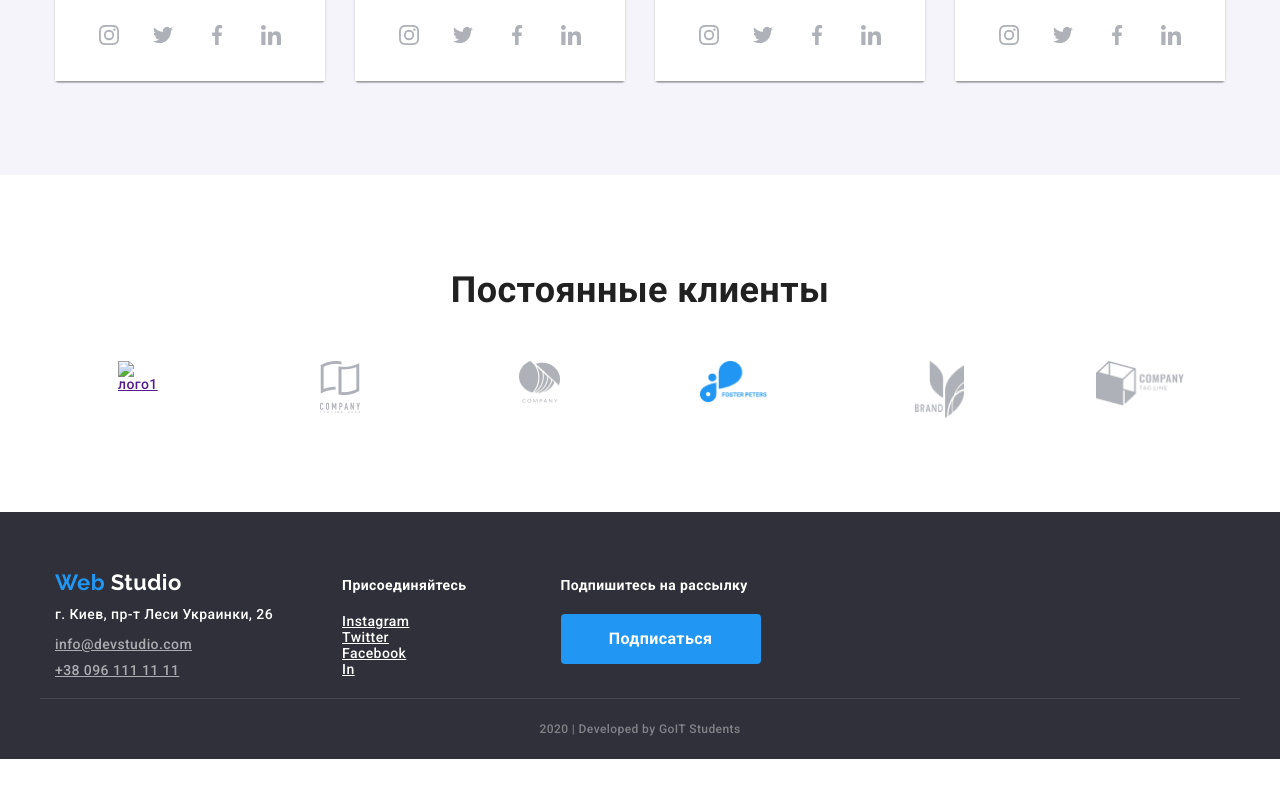
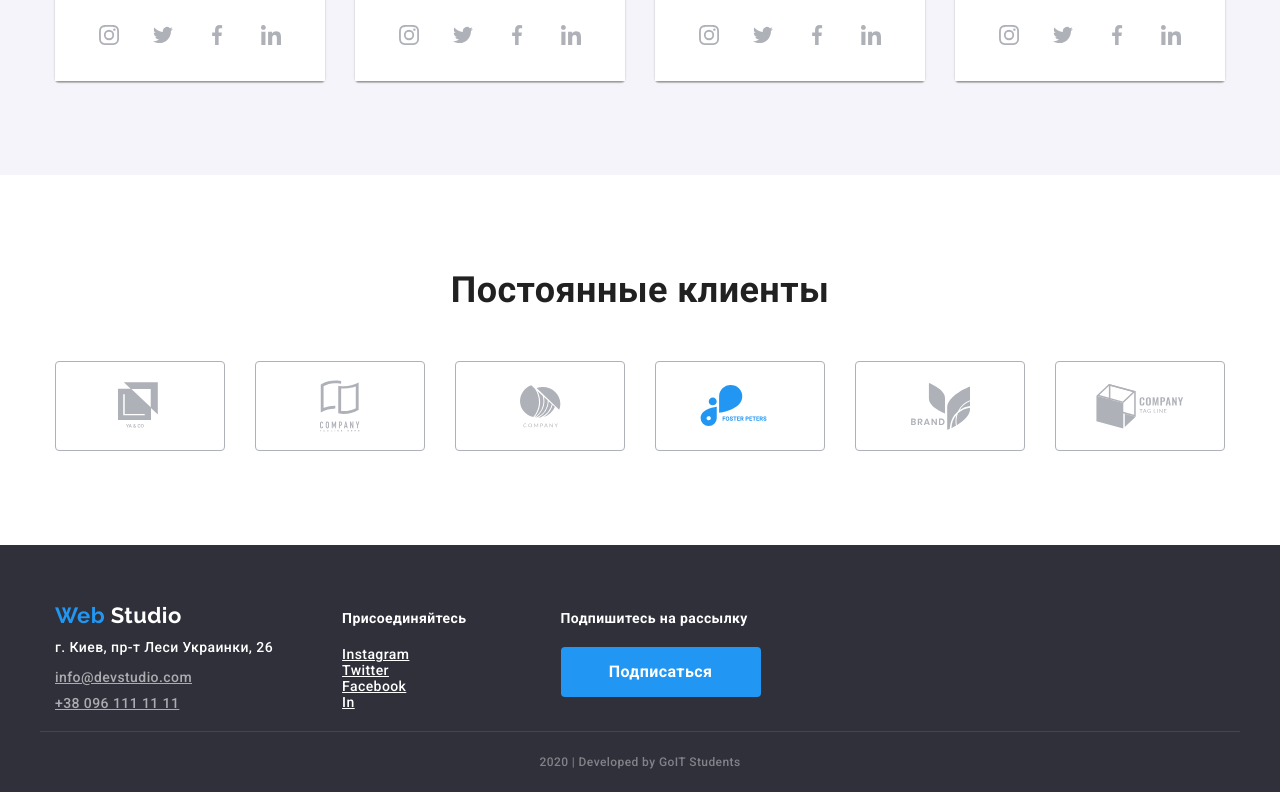
Before and after one commit to OleksandrHrubyi/goit-markup-hw-03, a plain HTML site: page index.html in a window 1280 px wide. Shown: the part 2223-3015 px from the top of the page. Before the commit the page ends 2982 px from the top, so only its background shows below. Drawn offline with nearby package versions, Linux system fonts and the light colour scheme.

Commit message:
Оформляет наших клиентов

```diff
--- a/css/styles.css
+++ b/css/styles.css
@@ -505,6 +505,9 @@ margin-right: 30px;
 .custumer-list
 {
     display: flex;
+    margin: 0px;
+    padding: 0px;
+    justify-content: space-between;
 }
 
 .customer-item
@@ -539,12 +542,41 @@ margin-right: 30px;
     padding: 0px;
 }
 
-.costumer-img
+
+.costomer-icon
 {
-    display: block;
-    margin-right: auto;
-    margin-left: auto;
+    fill: #AFB1B8;
 }
+
+.customer-link-icon:hover .costomer-icon
+{
+    fill: #2196F3;
+}
+
+
+.customer-link-icon
+{
+    display: flex;
+    justify-content: center;
+    align-items: center;
+    margin: 0px;
+    padding: 0px;
+    width: 170px;
+    height: 90px;
+    border: 1px solid #AFB1B8;
+    border-radius: 4px;
+
+}
+
+.customer-link-icon:hover
+{
+    border: 1px solid #2196F3;;
+}
+
+
+
+
+
 
 /* footer */
 .footer
--- a/index.html
+++ b/index.html
@@ -370,32 +370,62 @@
 
             <li class="customer-item">
                 <h3 class="visually-hidden">Невидимое название компании-1</h3>
-                <a class="costumer-link" href=""><img class="costumer-img" src="./img/logo1.png" alt="лого1" width="44" height="49"></a>
+                <a class="customer-link-icon" href="">
+                    <svg class="costomer-icon" width="44" height="49">
+                    <use href="./img/sprite.svg#icon-logoone"></use>
+                    </svg>
+                </a>
             </li>
 
             <li class="customer-item">
                 <h3 class="visually-hidden">Невидимое название компании-2</h3>
-                <a class="costumer-link" href=""><img class="costumer-img" src="./img/logo2.png" alt="лого2" width="40" height="52"></a>
+                <a class="customer-link-icon" href="">
+                    <svg class="costomer-icon" width="40" height="52">
+                    <use href="./img/sprite.svg#icon-logotwo"></use>
+                    </svg>
+                </a>
+
+
             </li>
 
             <li class="customer-item">
                 <h3 class="visually-hidden">Невидимое название компании-3</h3>
-                <a class="costumer-link" href=""><img class="costumer-img" src="./img/logo3.png" alt="лого3" width="41" height="42"></a>
+                <a class="customer-link-icon" href="">
+                    <svg class="costomer-icon" width="41" height="43">
+                    <use href="./img/sprite.svg#icon-logothree"></use>
+                    </svg>
+                </a>
+
             </li>
 
             <li class="customer-item">
                 <h3 class="visually-hidden">Невидимое название компании-4</h3>
-                <a class="costumer-link" href=""><img class="costumer-img" src="./img/logo4.png" alt="лого4" width="79" height="42"></a>
+                <a class="customer-link-icon" href="">
+                    <svg class="costomer-icon" width="80" height="42">
+                    <use href="./img/sprite.svg#icon-logofour"></use>
+                    </svg>
+                </a>
+
             </li>
 
             <li class="customer-item">
                 <h3 class="visually-hidden">Невидимое название компании-5</h3>
-                <a class="costumer-link" href=""><img class="costumer-img" src="./img/logo5.png" alt="лого5" width="49" height="57"></a>
+                <a class="customer-link-icon" href="">
+                    <svg class="costomer-icon" width="59" height="47">
+                    <use href="./img/sprite.svg#icon-logofive"></use>
+                    </svg>
+                </a>
+
             </li>
 
             <li class="customer-item">
                 <h3 class="visually-hidden">Невидимое название компании-6</h3>
-                <a class="costumer-link" href=""><img class="costumer-img" src="./img/logo6.png" alt="лого6" width="88" height="45"></a>
+                <a class="customer-link-icon" href="">
+                    <svg class="costomer-icon" width="88" height="45">
+                    <use href="./img/sprite.svg#icon-logsix"></use>
+                    </svg>
+                </a>
+
             </li>
         </ul>
     </div>
```
Also changed, not shown: img/sprite.svg.
